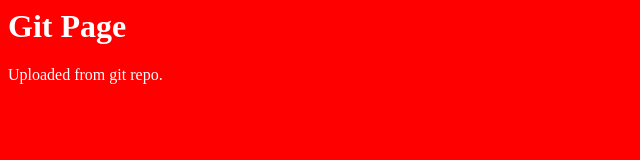
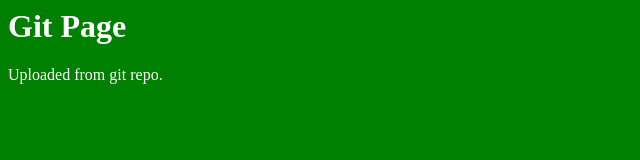
Before and after one commit to SharadSinha03/DemoAWS, a plain HTML site: page index.html in a window 1280 px wide. Shown: the whole page, without its empty margins (0-640 px from the left). Drawn offline with Linux system fonts and the light colour scheme.

Commit message:
Update index.html

```diff
--- a/index.html
+++ b/index.html
@@ -1,4 +1,4 @@
-<html style="background-color:red; color: white;">
+<html style="background-color:green; color: white;">
 <body>
 <h1>
 Git Page
```
